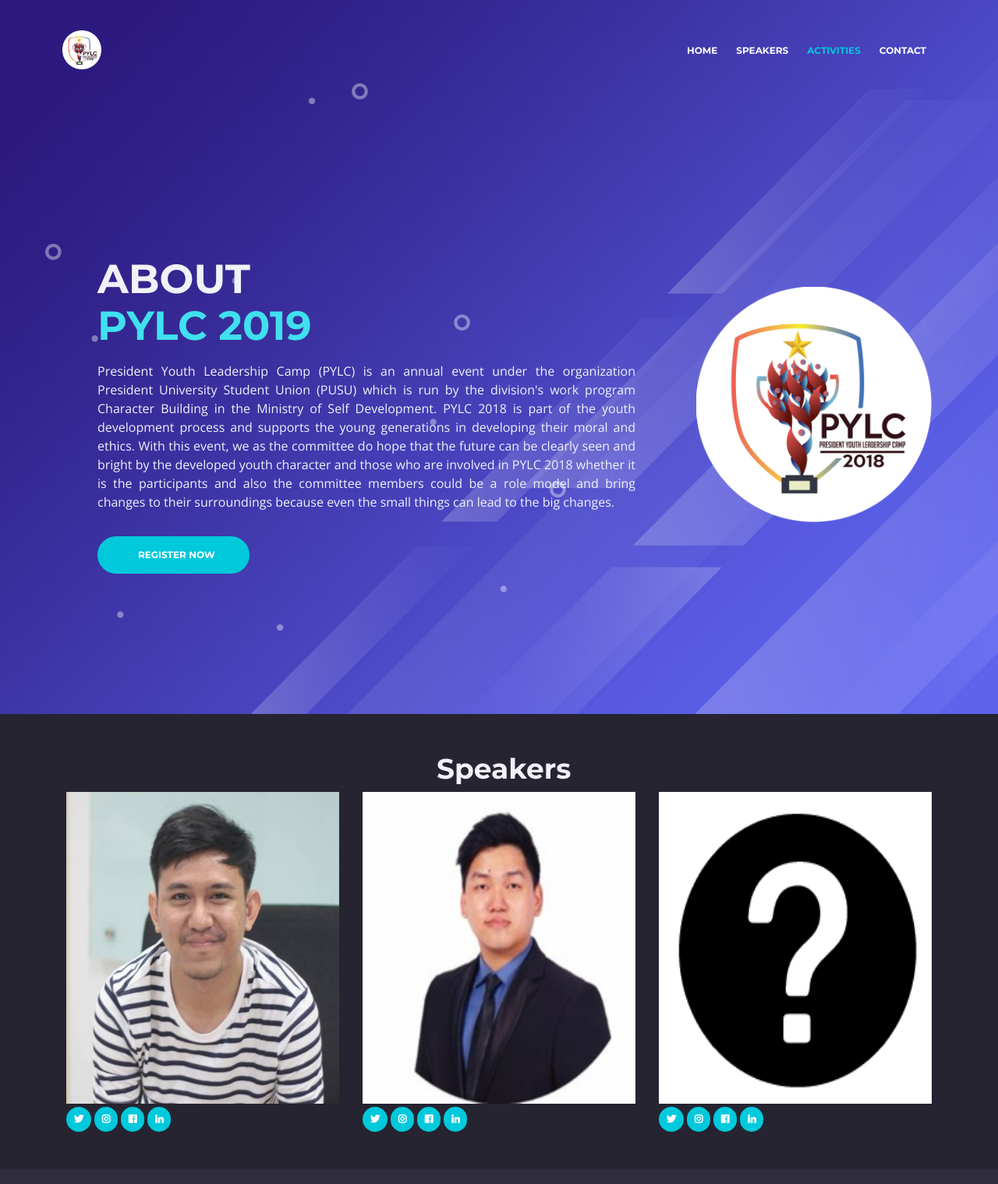
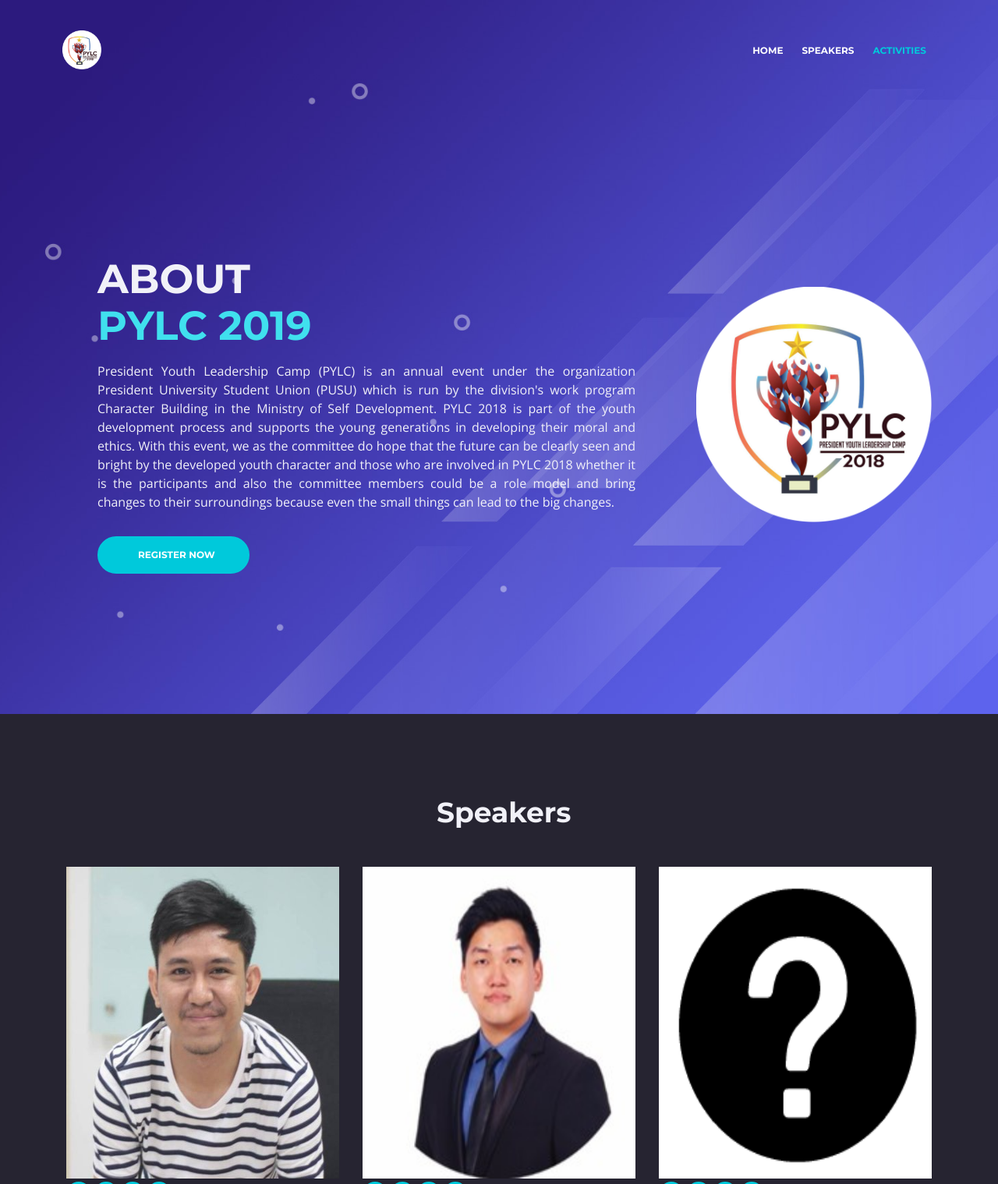
Before and after one commit to adhamilyas/pylc2019, a plain HTML site: page web/index.html in a window 1280 px wide. Shown: the top 1519 px of the page at 78% size. Drawn offline with nearby package versions, Linux system fonts and the light colour scheme.

Commit message:
Linked in for 1st speaker. CSS for basic-2 h2

```diff
--- a/web/css/styles.css
+++ b/web/css/styles.css
@@ -1151,6 +1151,11 @@ input[type='checkbox'] {
 	margin-bottom: 1.125rem;
 }
 
+.basic-2 h2 {
+	padding-top: 3.5rem;
+	margin-bottom: 3rem;
+}
+
 .basic-2 .btn-solid-reg {
 	margin-top: 0.5rem;
 }
--- a/web/index.html
+++ b/web/index.html
@@ -71,10 +71,6 @@
                 <li class="nav-item">
                     <a class="nav-link page-scroll" href="#activities">ACTIVITIES</a>
                 </li>
-
-                <li class="nav-item">
-                    <a class="nav-link page-scroll" href="#contact">CONTACT</a>
-                </li>
             </ul>
         </div>
     </nav> <!-- end of navbar -->
@@ -127,7 +123,7 @@
                             <a class="btn-solid-lg-socmed" href="#"><i class="fab fa-twitter"></i></a>
                             <a class="btn-solid-lg-socmed" href="#"><i class="fab fa-instagram"></i></a>
                             <a class="btn-solid-lg-socmed" href="#"><i class="fab fa-facebook"></i></a>
-                            <a class="btn-solid-lg-socmed" href="#"><i class="fab fa-linkedin-in"></i></a>
+                            <a class="btn-solid-lg-socmed" href="https://www.linkedin.com/in/kevinsinaga/"><i class="fab fa-linkedin-in"></i></a>
                         </div>
                     </div>
                 </div> <!-- end of col -->
```
